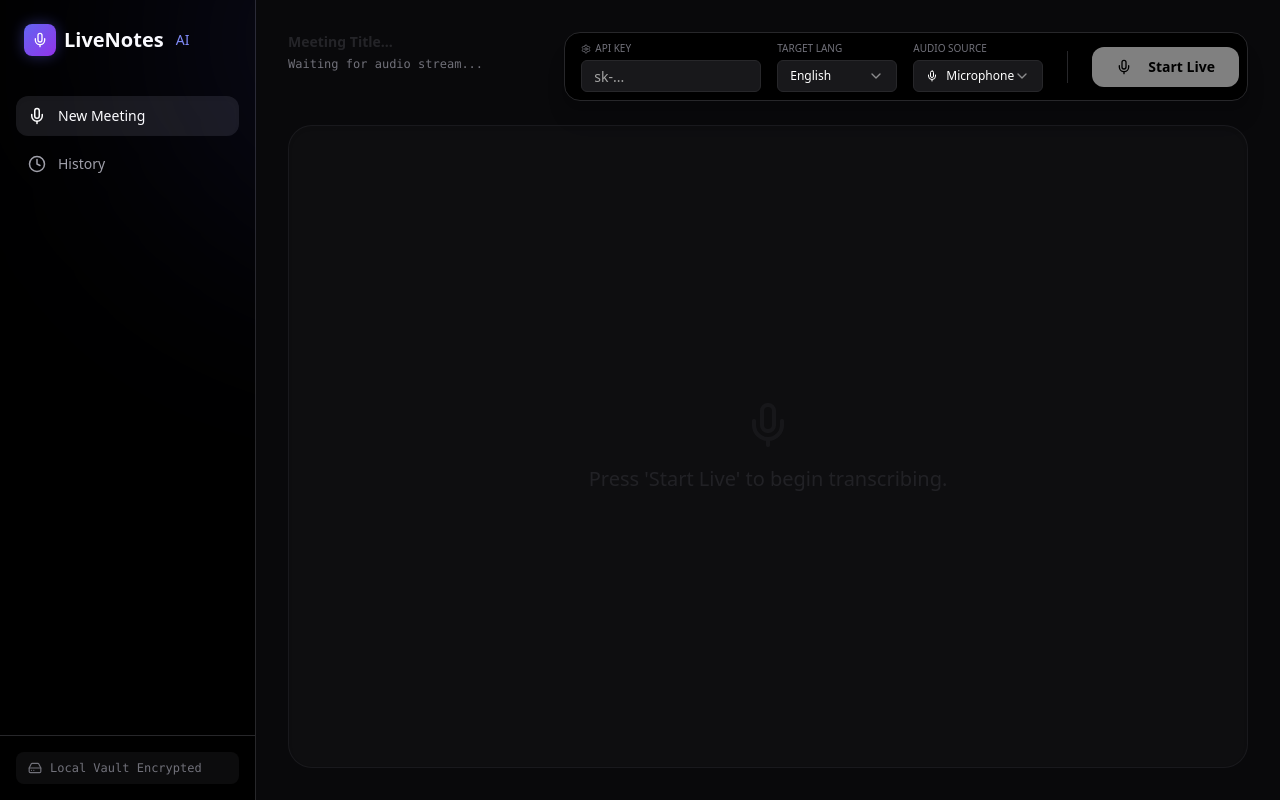
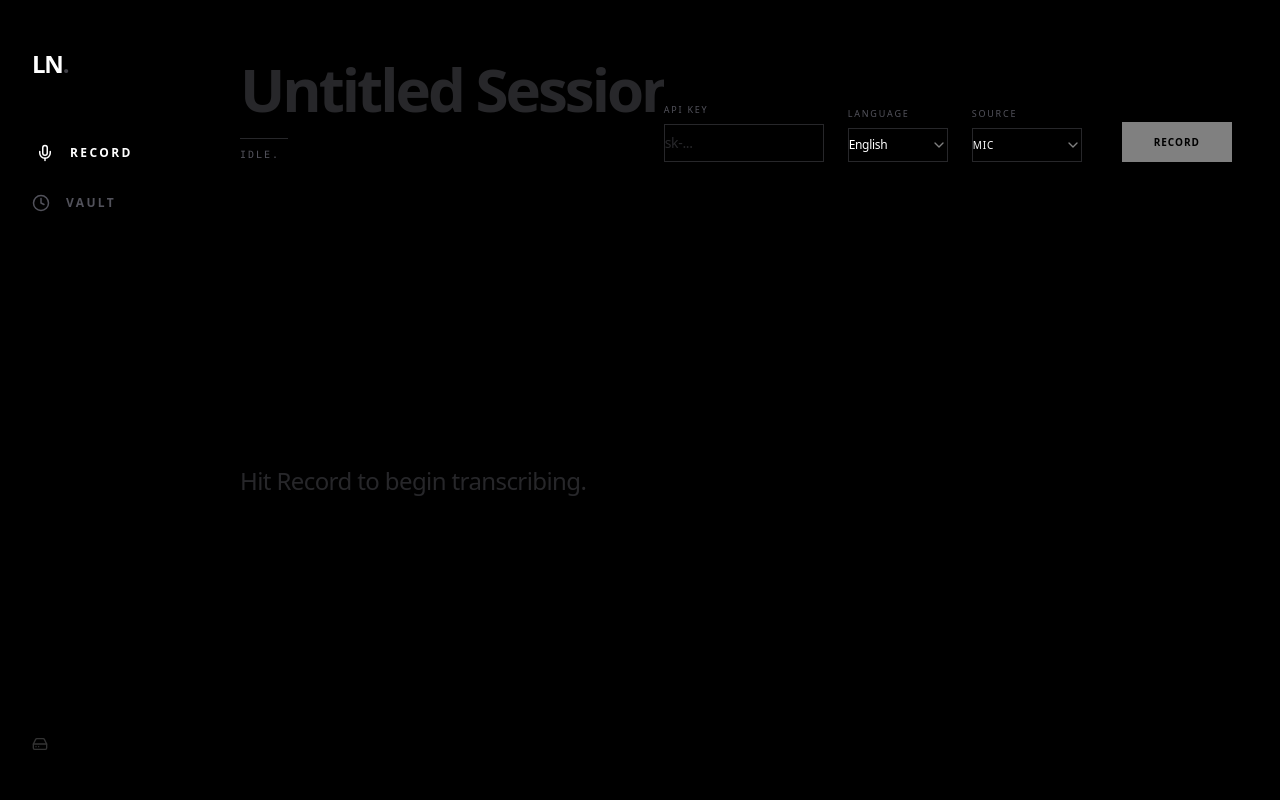
Before and after one commit to francescods04/live-subtitles, a React (Vite) app: page / in a window 1280 px wide. Built offline with nearby package versions, Linux system fonts and the light colour scheme.

Commit message:
feat: enable NSIS (.exe) build and latest improvements

```diff
--- a/src-tauri/tauri.conf.json
+++ b/src-tauri/tauri.conf.json
@@ -42,7 +42,10 @@
   },
   "bundle": {
     "active": true,
-    "targets": "all",
+    "targets": [
+      "msi",
+      "nsis"
+    ],
     "icon": [
       "icons/32x32.png",
       "icons/128x128.png",
--- a/src/App.css
+++ b/src/App.css
@@ -33,14 +33,21 @@
 
   html,
   body {
-    background-color: transparent;
-    color: hsl(var(--foreground));
+    background-color: black;
+    color: white;
     font-family: 'Inter', system-ui, -apple-system, sans-serif;
+    letter-spacing: -0.02em;
+    -webkit-font-smoothing: antialiased;
+  }
+
+  ::selection {
+    background: white;
+    color: black;
   }
 }
 
 .app-root {
-  background-color: hsl(var(--background));
+  background-color: black;
   min-height: 100vh;
 }
 
--- a/src/App.tsx
+++ b/src/App.tsx
@@ -7,13 +7,9 @@ import "./App.css";
 
 function App() {
   return (
-    <div className="app-root flex h-screen w-full overflow-hidden bg-black text-white selection:bg-indigo-500/30 font-sans antialiased">
+    <div className="app-root flex h-screen w-full overflow-hidden bg-black text-white font-sans antialiased">
       <Sidebar />
-      <main className="flex-1 relative">
-        {/* Ambient background glows for the entire dashboard */}
-        <div className="absolute top-[-20%] left-[-10%] w-[50%] h-[50%] bg-indigo-500/10 rounded-full blur-[120px] pointer-events-none z-0" />
-        <div className="absolute bottom-[-10%] right-[-10%] w-[40%] h-[40%] bg-zinc-600/10 rounded-full blur-[100px] pointer-events-none z-0" />
-
+      <main className="flex-1 relative bg-black">
         <div className="relative z-10 h-full w-full">
           <Routes>
             <Route path="/" element={<LiveMeeting />} />
--- a/src/components/layout/Sidebar.tsx
+++ b/src/components/layout/Sidebar.tsx
@@ -3,48 +3,44 @@ import { Mic, Clock, HardDrive } from "lucide-react";
 
 export function Sidebar() {
     return (
-        <aside className="w-64 border-r border-zinc-800 bg-black flex flex-col h-screen">
-            <div className="p-6">
-                <h1 className="text-xl font-bold text-white flex items-center gap-2">
-                    <div className="w-8 h-8 rounded-lg bg-gradient-to-br from-indigo-500 to-purple-600 flex items-center justify-center shadow-[0_0_15px_rgba(99,102,241,0.4)]">
-                        <Mic size={16} className="text-white" />
-                    </div>
-                    LiveNotes <span className="text-indigo-400 font-light text-sm ml-1">AI</span>
+        <aside className="w-16 md:w-48 flex flex-col h-screen bg-black justify-between py-12 px-4 md:px-8 shrink-0">
+            <div className="space-y-16">
+                <h1 className="text-xl md:text-2xl font-black text-white tracking-tighter w-full text-center md:text-left select-none">
+                    LN<span className="text-zinc-700">.</span>
                 </h1>
-            </div>
 
-            <nav className="flex-1 px-4 space-y-2 mt-4">
+                <nav className="flex flex-col gap-8 w-full items-center md:items-start">
                     <NavLink
                         to="/"
                         className={({ isActive }) =>
-                        `flex items-center gap-3 px-3 py-2.5 rounded-xl transition-all font-medium text-sm ${isActive
-                            ? "bg-zinc-900 text-white shadow-inner"
-                            : "text-zinc-400 hover:text-white hover:bg-zinc-900/50"
+                            `flex items-center gap-4 transition-all duration-500 font-bold group ${isActive
+                                ? "text-white opacity-100 translate-x-1"
+                                : "text-zinc-600 hover:text-white hover:opacity-100 hover:translate-x-1"
                             }`
                         }
                     >
-                    <Mic size={18} />
-                    New Meeting
+                        <Mic size={18} className="transition-transform duration-500 group-hover:scale-110" />
+                        <span className="hidden md:inline text-xs uppercase tracking-[0.2em]">Record</span>
                     </NavLink>
 
                     <NavLink
                         to="/history"
                         className={({ isActive }) =>
-                        `flex items-center gap-3 px-3 py-2.5 rounded-xl transition-all font-medium text-sm ${isActive
-                            ? "bg-zinc-900 text-white shadow-inner"
-                            : "text-zinc-400 hover:text-white hover:bg-zinc-900/50"
+                            `flex items-center gap-4 transition-all duration-500 font-bold group ${isActive
+                                ? "text-white opacity-100 translate-x-1"
+                                : "text-zinc-600 hover:text-white hover:opacity-100 hover:translate-x-1"
                             }`
                         }
                     >
-                    <Clock size={18} />
-                    History
+                        <Clock size={18} className="transition-transform duration-500 group-hover:scale-110" />
+                        <span className="hidden md:inline text-xs uppercase tracking-[0.2em]">Vault</span>
                     </NavLink>
                 </nav>
+            </div>
 
-            <div className="p-4 border-t border-zinc-800">
-                <div className="flex items-center gap-2 px-3 py-2 text-xs font-mono text-zinc-500 bg-zinc-900/50 rounded-lg">
-                    <HardDrive size={14} />
-                    <span>Local Vault Encrypted</span>
+            <div className="flex justify-center md:justify-start">
+                <div className="opacity-20 hover:opacity-100 transition-opacity duration-500">
+                    <HardDrive size={16} className="text-white" />
                 </div>
             </div>
         </aside>
--- a/src/pages/LiveMeeting.tsx
+++ b/src/pages/LiveMeeting.tsx
@@ -6,7 +6,6 @@ import { Button } from "../components/ui/button";
 import { Select, SelectContent, SelectItem, SelectTrigger, SelectValue } from "../components/ui/select";
 import { Label } from "../components/ui/label";
 import { ScrollArea } from "../components/ui/scroll-area";
-import { Mic, Activity, Settings, Save, Volume2, Copy, CheckCircle } from "lucide-react";
 
 interface AudioLevelPayload {
     rms: number;
@@ -136,124 +135,121 @@ export function LiveMeeting() {
     };
 
     return (
-        <div className="flex-1 flex flex-col h-screen bg-zinc-950 p-8 space-y-6">
+        <div className="flex-1 flex flex-col h-screen bg-black p-4 md:p-12 space-y-12">
 
             {/* Header & Configuration */}
-            <header className="flex items-start justify-between">
-                <div className="space-y-1">
+            <header className="flex flex-col md:flex-row items-start md:items-end justify-between gap-8 md:gap-0">
+                <div className="space-y-2 w-full md:w-auto">
                     <Input
                         value={meetingTitle}
                         onChange={(e) => setMeetingTitle(e.target.value)}
-                        placeholder="Meeting Title..."
-                        className="text-4xl font-extrabold bg-transparent border-none outline-none shadow-none text-white p-0 h-auto placeholder:text-zinc-700/50 focus-visible:ring-0"
+                        placeholder="Untitled Session."
+                        className="text-4xl md:text-6xl font-black bg-transparent border-none outline-none shadow-none text-white p-0 h-auto placeholder:text-zinc-800 focus-visible:ring-0 tracking-tighter"
                     />
-                    <p className="text-zinc-500 font-mono text-xs">Waiting for audio stream...</p>
+                    <div className="h-[1px] w-12 bg-zinc-800 my-4" />
+                    <p className="text-zinc-600 font-mono text-[10px] uppercase tracking-[0.2em]">{isListening ? "Listening..." : "Idle."}</p>
                 </div>
 
-                <div className="flex gap-4 items-center bg-black border border-zinc-800 p-2 pl-4 rounded-2xl shadow-xl">
-                    <div className="flex flex-col gap-1 w-[180px]">
-                        <Label className="text-[10px] uppercase text-zinc-500 flex items-center gap-1"><Settings size={10} /> API Key</Label>
+                <div className="flex flex-wrap md:flex-nowrap gap-6 items-end">
+                    <div className="flex flex-col gap-2 w-[160px] group">
+                        <Label className="text-[9px] uppercase tracking-[0.2em] text-zinc-600 group-hover:text-zinc-400 transition-colors flex items-center gap-2">API Key</Label>
                         <Input
                             type="password"
                             placeholder="sk-..."
                             value={apiKey}
                             onChange={(e) => setApiKey(e.target.value)}
                             disabled={isListening || loading}
-                            className="h-8 text-xs bg-zinc-900 border-zinc-800"
+                            className="h-auto py-2 text-xs bg-transparent border-b border-zinc-800 rounded-none px-0 text-white placeholder:text-zinc-800 focus-visible:ring-0 focus-visible:border-white transition-colors"
                         />
                     </div>
-                    <div className="flex flex-col gap-1 w-[120px]">
-                        <Label className="text-[10px] uppercase text-zinc-500">Target Lang</Label>
+                    <div className="flex flex-col gap-2 w-[100px] group">
+                        <Label className="text-[9px] uppercase tracking-[0.2em] text-zinc-600 group-hover:text-zinc-400 transition-colors">Language</Label>
                         <Select value={targetLang} onValueChange={setTargetLang} disabled={isListening || loading}>
-                            <SelectTrigger className="h-8 text-xs bg-zinc-900 border-zinc-800">
+                            <SelectTrigger className="h-auto py-2 text-xs bg-transparent border-b border-zinc-800 rounded-none px-0 text-white focus:ring-0 focus-visible:ring-0 focus:ring-offset-0 focus-visible:border-white transition-colors">
                                 <SelectValue placeholder="Lang" />
                             </SelectTrigger>
-                            <SelectContent className="bg-zinc-900 border-zinc-800">
-                                <SelectItem value="English">English</SelectItem>
-                                <SelectItem value="Italiano">Italiano</SelectItem>
-                                <SelectItem value="Español">Español</SelectItem>
-                                <SelectItem value="Français">Français</SelectItem>
+                            <SelectContent className="bg-black border-zinc-800 text-white rounded-none">
+                                <SelectItem value="English" className="focus:bg-zinc-900">English</SelectItem>
+                                <SelectItem value="Italiano" className="focus:bg-zinc-900">Italiano</SelectItem>
+                                <SelectItem value="Español" className="focus:bg-zinc-900">Español</SelectItem>
+                                <SelectItem value="Français" className="focus:bg-zinc-900">Français</SelectItem>
                             </SelectContent>
                         </Select>
                     </div>
 
-                    <div className="flex flex-col gap-1 w-[130px]">
-                        <Label className="text-[10px] uppercase text-zinc-500">Audio Source</Label>
+                    <div className="flex flex-col gap-2 w-[110px] group">
+                        <Label className="text-[9px] uppercase tracking-[0.2em] text-zinc-600 group-hover:text-zinc-400 transition-colors">Source</Label>
                         <Select value={audioSource} onValueChange={setAudioSource} disabled={isListening || loading}>
-                            <SelectTrigger className="h-8 text-xs bg-zinc-900 border-zinc-800">
+                            <SelectTrigger className="h-auto py-2 text-xs bg-transparent border-b border-zinc-800 rounded-none px-0 text-white focus:ring-0 focus-visible:ring-0 focus:ring-offset-0 focus-visible:border-white transition-colors">
                                 <SelectValue placeholder="Source" />
                             </SelectTrigger>
-                            <SelectContent className="bg-zinc-900 border-zinc-800">
-                                <SelectItem value="mic">
-                                    <div className="flex items-center gap-2"><Mic size={12} /> Microphone</div>
+                            <SelectContent className="bg-black border-zinc-800 text-white rounded-none">
+                                <SelectItem value="mic" className="focus:bg-zinc-900">
+                                    <div className="flex items-center gap-2 tracking-widest uppercase text-[10px]">Mic</div>
                                 </SelectItem>
-                                <SelectItem value="output">
-                                    <div className="flex items-center gap-2"><Volume2 size={12} /> System Audio</div>
+                                <SelectItem value="output" className="focus:bg-zinc-900">
+                                    <div className="flex items-center gap-2 tracking-widest uppercase text-[10px]">System</div>
                                 </SelectItem>
                             </SelectContent>
                         </Select>
                     </div>
-                    <div className="mx-2 w-[1px] h-8 bg-zinc-800"></div>
+
+                    <div className="ml-4">
                         {!isListening ? (
                             <Button
                                 onClick={handleStart}
                                 disabled={loading || !apiKey}
-                            className="bg-white text-black hover:bg-zinc-300 font-bold rounded-xl h-10 px-6 transition-all"
+                                className="bg-white text-black hover:bg-zinc-200 font-bold rounded-none h-10 px-8 transition-transform hover:scale-105 active:scale-95 disabled:opacity-50 disabled:hover:scale-100 uppercase tracking-widest text-[10px]"
                             >
-                            <Mic size={16} className="mr-2" /> Start Live
+                                Record
                             </Button>
                         ) : (
                             <Button
                                 onClick={handleStopAndSave}
-                            className="bg-red-500/10 text-red-500 hover:bg-red-500 hover:text-white font-bold rounded-xl h-10 px-6 transition-all border border-red-500/20"
+                                className="bg-red-600 text-white hover:bg-red-500 font-bold rounded-none h-10 px-8 transition-transform hover:scale-105 active:scale-95 uppercase tracking-widest text-[10px]"
                             >
-                            <Save size={16} className="mr-2" /> End & Save
+                                Save
                             </Button>
                         )}
                     </div>
+                </div>
             </header>
 
-            {errorMsg && <div className="text-sm font-medium text-amber-500">{errorMsg}</div>}
+            {errorMsg && <div className="text-xs uppercase tracking-widest text-red-500 font-medium">{errorMsg}</div>}
 
-            {/* Notion-style Notetaker Sheet */}
-            <div className="flex-1 bg-zinc-900/40 rounded-3xl border border-zinc-800/50 p-8 shadow-inner overflow-hidden flex flex-col relative">
+            {/* Notion-style Notetaker Sheet -> Minimalist Canvas */}
+            <div className="flex-1 overflow-hidden flex flex-col relative">
 
                 {isListening && (
-                    <div className="absolute top-6 right-8 flex items-center gap-4">
-                        <Button
-                            variant="ghost"
-                            size="sm"
+                    <div className="absolute top-0 right-0 z-50 flex items-center gap-6">
+                        <button
                             onClick={handleCopyAll}
-                            className="h-7 text-[10px] uppercase tracking-wider text-zinc-400 hover:text-white bg-white/5 border border-white/10"
+                            className="text-[9px] uppercase tracking-[0.2em] text-zinc-500 hover:text-white transition-colors flex items-center gap-2"
                         >
-                            {copied ? <CheckCircle size={12} className="mr-1 text-green-400" /> : <Copy size={12} className="mr-1" />}
-                            {copied ? "Copied" : "Copy Live"}
-                        </Button>
+                            {copied ? <span className="text-white">Copied</span> : <span>Copy Live</span>}
+                        </button>
                         <span className="text-xs font-mono text-zinc-500 uppercase tracking-widest animate-pulse">Recording</span>
                         <div
-                            className="p-1.5 rounded-full bg-red-500/20 text-red-400 transition-transform duration-75"
-                            style={{ transform: `scale(${1 + audioLevel / 100})`, boxShadow: `0 0 ${audioLevel / 2}px rgba(239, 68, 68, 0.4)` }}
-                        >
-                            <Activity size={14} />
-                        </div>
+                            className="w-2 h-2 rounded-full bg-red-500 transition-transform duration-75 shadow-[0_0_10px_rgba(239,68,68,0.8)]"
+                            style={{ transform: `scale(${1 + audioLevel / 50})` }}
+                        />
                     </div>
                 )}
 
                 {transcripts.length === 0 ? (
-                    <div className="flex-1 flex flex-col items-center justify-center text-zinc-700 space-y-4">
-                        <Mic size={48} className="opacity-20" />
-                        <p className="font-medium text-xl opacity-40">Press 'Start Live' to begin transcribing.</p>
+                    <div className="flex-1 flex flex-col justify-center text-zinc-800">
+                        <p className="font-light text-2xl tracking-tight max-w-md">Hit Record to begin transcribing.</p>
                     </div>
                 ) : (
                     <ScrollArea className="flex-1 pr-6">
-                        <div className="space-y-6 pb-20 max-w-4xl mx-auto">
+                        <div className="space-y-8 pb-20 max-w-3xl">
                             {transcripts.map((text, idx) => (
-                                <div key={idx} className="group animate-in fade-in slide-in-from-bottom-2 duration-500">
-                                    <div className="flex gap-4">
-                                        <div className="w-12 text-right pt-1 opacity-0 group-hover:opacity-100 transition-opacity">
-                                            <span className="text-[10px] font-mono text-zinc-600">Block {idx + 1}</span>
+                                <div key={idx} className="group animate-in fade-in slide-in-from-bottom-2 duration-700">
+                                    <div className="flex gap-6 items-start">
+                                        <div className="mt-2 opacity-0 group-hover:opacity-100 transition-opacity duration-500">
+                                            <span className="text-[9px] uppercase tracking-[0.2em] text-zinc-700">{String(idx + 1).padStart(2, '0')}</span>
                                         </div>
-                                        <p className="flex-1 text-lg text-zinc-300 leading-relaxed font-medium">
+                                        <p className="flex-1 text-2xl md:text-3xl text-zinc-300 leading-[1.4] font-medium tracking-tight">
                                             {text}
                                         </p>
                                     </div>
```
Also changed, not shown: src/pages/History.tsx (+26 -36 lines), src/pages/MeetingDetail.tsx (+26 -39 lines), 1 other file (tests, documents, lock files or other folders). Lines whose indentation alone changed are shown as unchanged.
